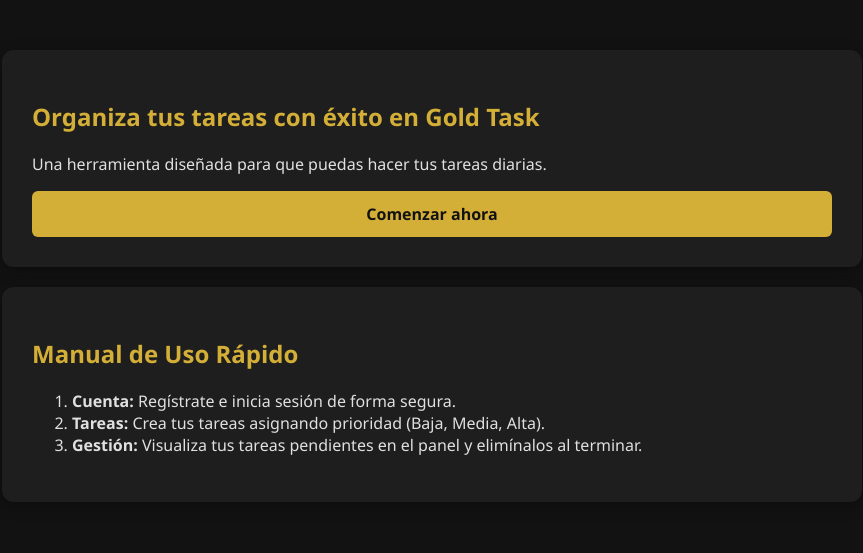
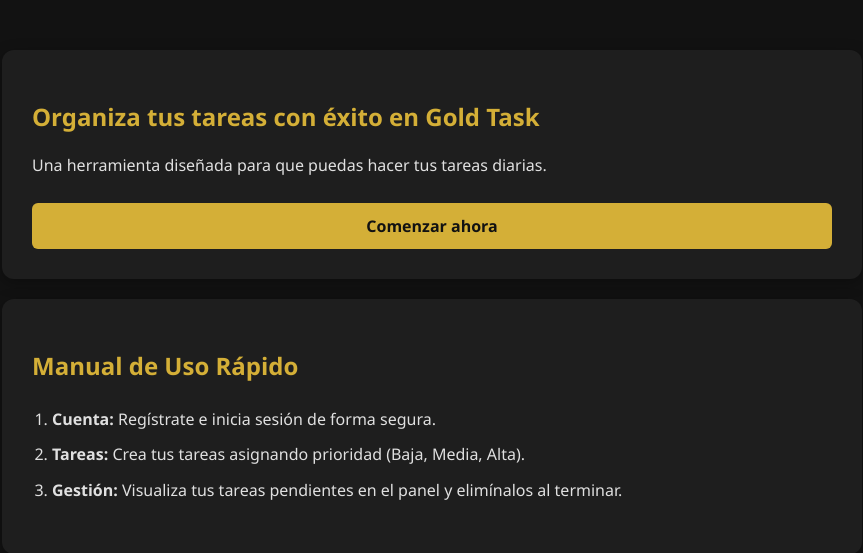
Before and after one commit to JohanFF/gold_task_flask, a Flask app: page / in a window 1280 px wide. Shown: the part 67-620 px from the top of the page, without its empty margins (208-1071 px from the left). Run offline with Flask 3, Linux system fonts and the light colour scheme.

Commit message:
Agregar hover al titulo del header y ajustar line-height del manual y textos

```diff
--- a/static/css/style.css
+++ b/static/css/style.css
@@ -29,7 +29,15 @@
     text-decoration: none;
     color: #d4af37;
 }
-
+.brand h2 {
+    font-size: 20px;
+    margin: 0;
+    color: #d4af37;
+    transition: color 0.3s ease; /* Transición suave para el hover */
+}
+.brand:hover h2 {
+    color: #ffffff !important; /* El título se vuelve blanco al pasar el mouse como en el original */
+}
 .logo-img {
     width: 45px;
     height: 45px;
@@ -37,13 +45,6 @@
     margin-right: 12px;
     object-fit: cover;
 }
-
-.brand h2 {
-    font-size: 20px;
-    margin: 0;
-    color: #d4af37;
-}
-
 .nav-links a, .nav-link-item {
     color: white !important;
     text-decoration: none !important;
@@ -51,6 +52,17 @@
     font-weight: bold !important;
     font-size: 15px !important;
     transition: 0.3s;
+}
+/* --- Espaciado en subtítulos y párrafos --- */
+.hero-subtitle, main p {
+    line-height: 1.6; /* Mayor separación entre líneas */
+    margin-bottom: 25px;
+}
+
+/* --- Espaciado holgado en la lista del Manual de Uso Rápido --- */
+.manual-list, main ol {
+    line-height: 2.2; /* Espacio amplio y cómodo entre cada elemento de la lista */
+    padding-left: 20px;
 }
 
 .nav-links a:hover, .nav-link-item:hover {
```
